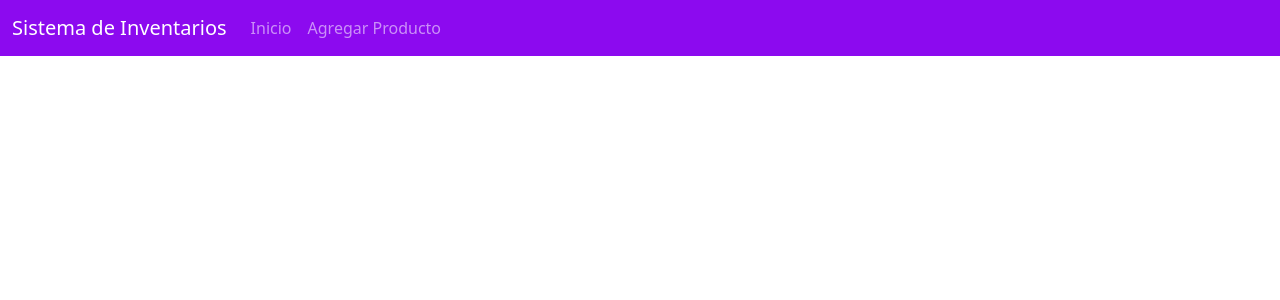
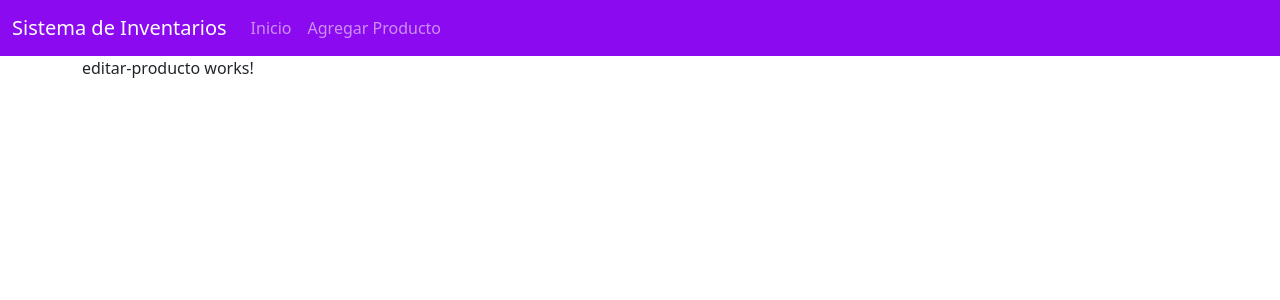
Before and after one commit to carlosninacio/inventario-proyecto-PSP, an Angular app in the folder inventario-frontend/: page /editar-producto/1 in a window 1280 px wide. Before the commit this address led to /. Shown: the top 300 px of the page. Built offline with nearby package versions, Linux system fonts and the light colour scheme.

Commit message:
Se crea el componente editar producto, se añade su ruta y se agrega botón de editar en la tabla

```diff
--- a/inventario-frontend/src/app/app.routes.ts
+++ b/inventario-frontend/src/app/app.routes.ts
@@ -1,9 +1,11 @@
 import { Routes } from '@angular/router';
 import { ProductoLista } from './producto-lista/producto-lista';
 import { AgregarProducto } from './agregar-producto/agregar-producto';
+import { EditarProducto } from './editar-producto/editar-producto';
 
 export const routes: Routes = [
     {path: 'productos', component: ProductoLista},
     {path: '', redirectTo: 'productos', pathMatch:'full'},
-    {path: 'agregar-producto', component: AgregarProducto}
+    {path: 'agregar-producto', component: AgregarProducto},
+    {path: 'editar-producto/:id', component: EditarProducto}
 ];
--- /dev/null
+++ b/inventario-frontend/src/app/editar-producto/editar-producto.html
@@ -0,0 +1 @@
+<p>editar-producto works!</p>
--- a/inventario-frontend/src/app/producto-lista/producto-lista.html
+++ b/inventario-frontend/src/app/producto-lista/producto-lista.html
@@ -11,6 +11,7 @@
       <th scope="col">Descripción del Producto</th>
       <th scope="col">Precio</th>
       <th scope="col">Existencias</th>
+      <th scope="col" class="text-center">Acciones</th>
     </tr>
   </thead>
   <tbody>
@@ -20,6 +21,11 @@
       <td>{{producto.descripcion}}</td>
       <td>{{producto.precio}}</td>
       <td>{{producto.existencia}}</td>
+      <td class="text-center">
+        <div>
+          <button (click)="editarProducto(producto.idProducto)" class="btn btn-warning btn-sm me-3">Editar</button>
+        </div>
+      </td>
     </tr>
   }
   </tbody>
--- a/inventario-frontend/src/app/producto-lista/producto-lista.ts
+++ b/inventario-frontend/src/app/producto-lista/producto-lista.ts
@@ -1,6 +1,7 @@
 import { Component, inject } from '@angular/core';
 import { Producto } from '../producto';
 import { ProductoServicio } from '../producto-servicio';
+import { Router } from '@angular/router';
 
 @Component({
   selector: 'app-producto-lista',
@@ -11,6 +12,7 @@ export class ProductoLista {
   productos!: Producto[];
 
   private productoServicio = inject(ProductoServicio);
+  private enrutador = inject(Router);
 
   ngOnInit() {
     this.obtenerProductos();
@@ -28,4 +30,8 @@ export class ProductoLista {
       }
     );
   }
+
+  editarProducto(id: number) {
+    this.enrutador.navigate(['editar-producto', id])
+  }
 }
```
Also changed, not shown: inventario-frontend/src/app/editar-producto/editar-producto.ts (added, +10 -0 lines).
